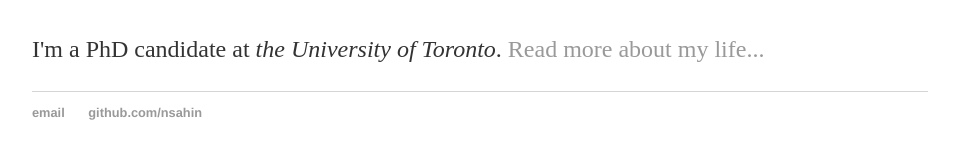
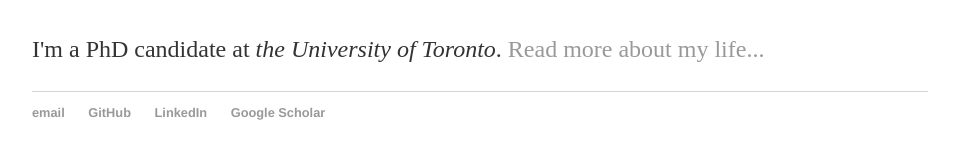
Before and after one commit to nsahin/nsahin.github.io, a Jekyll site: the page built from index.html, in a window 1280 px wide. Shown: the part 164-323 px from the top of the page, without its empty margins (160-1119 px from the left). Built offline with Jekyll 4.4.1, drawn with Linux system fonts in a browser that asks for light colours.

Commit message:
Update default.html

```diff
--- a/_layouts/default.html
+++ b/_layouts/default.html
@@ -21,7 +21,9 @@
 			<footer>
 	    		<ul>
               			<li><a href="mailto:nil.sahin@mail.utoronto.ca">email</a></li>
-        		  	<li><a href="https://github.com/nsahin">github.com/nsahin</a></li>
+        		  	<li><a href="https://github.com/nsahin">GitHub</a></li>
+				<li><a href="https://www.linkedin.com/in/nilsahin/">LinkedIn</a></li>
+				<li><a href="https://scholar.google.ca/citations?user=Ka_8KfEAAAAJ&hl=en">Google Scholar</a></li>
 			</ul>
 			</footer>
 		</body>
```
